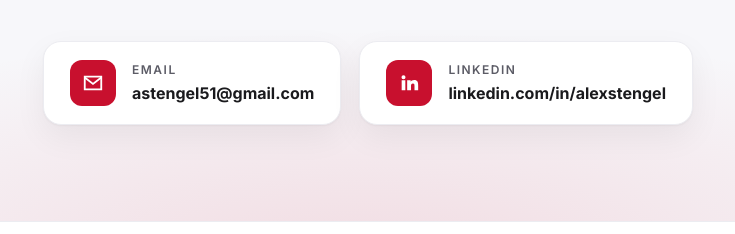
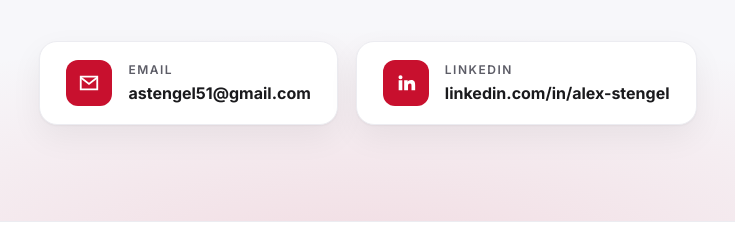
Before and after one commit to alexstengel/alexstengel.github.io, a plain HTML site: page index.html in a window 1280 px wide. Shown: the part 8374-8608 px from the top of the page, 272-1007 px from the left. Drawn offline with Linux system fonts and the light colour scheme.

Commit message:
Fix LinkedIn profile link

```diff
--- a/index.html
+++ b/index.html
@@ -374,9 +374,9 @@
             <span class="contact-icon" aria-hidden="true"><svg viewBox="0 0 24 24"><path d="M3 5h18v14H3z" fill="none" stroke="currentColor" stroke-width="2"/><path d="M3 6l9 7 9-7" fill="none" stroke="currentColor" stroke-width="2"/></svg></span>
             <span><small>Email</small>astengel51@gmail.com</span>
           </a>
-          <a class="contact-card" href="https://www.linkedin.com/in/alexstengel" target="_blank" rel="noopener" aria-label="LinkedIn: linkedin.com/in/alexstengel (opens in a new tab)">
+          <a class="contact-card" href="https://www.linkedin.com/in/alex-stengel-66610282/" target="_blank" rel="noopener" aria-label="LinkedIn: linkedin.com/in/alex-stengel (opens in a new tab)">
             <span class="contact-icon" aria-hidden="true"><svg viewBox="0 0 24 24"><path d="M4 9h4v11H4zM6 3.5a2.2 2.2 0 110 4.4 2.2 2.2 0 010-4.4zM10 9h3.8v1.6c.6-1 1.9-1.9 3.8-1.9 4 0 4.4 2.6 4.4 6V20h-4v-4.7c0-1.2 0-2.8-1.7-2.8s-2.1 1.3-2.1 2.7V20H10z" fill="currentColor"/></svg></span>
-            <span><small>LinkedIn</small>linkedin.com/in/alexstengel</span>
+            <span><small>LinkedIn</small>linkedin.com/in/alex-stengel</span>
           </a>
         </div>
       </div>
```
